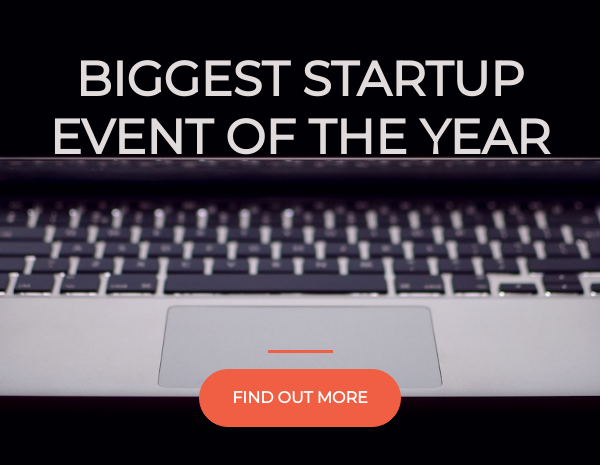
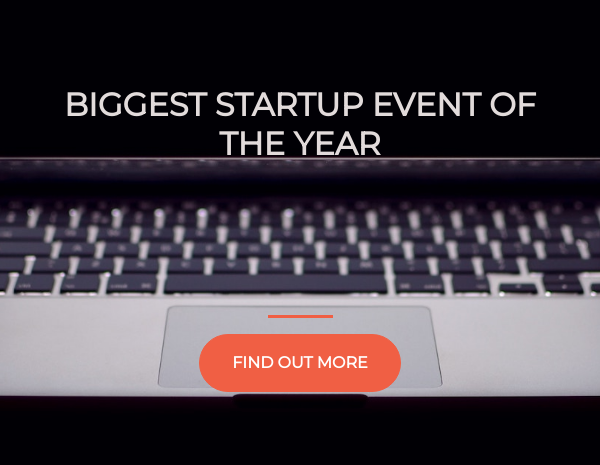
Before and after one commit to JStaRFilms/jstarfilms.github.io, a plain HTML site: page index.html in a window 600 px wide. Shown: the part 161-626 px from the top of the page. Drawn offline with nearby package versions, Linux system fonts and the light colour scheme.

Commit message:
editied responsivenes

```diff
--- a/index.html
+++ b/index.html
@@ -26,7 +26,7 @@
     <div class="container d-flex align-items-center h-100">
       <div class="row">
         <header class="text-center col-12">
-          <h1 class="text-uppercase">
+          <h1 class="text-uppercase phone">
             <strong>Biggest Startup Event Of The Year</strong>
           </h1>
         </header>
--- a/style.css
+++ b/style.css
@@ -45,3 +45,31 @@ hr {
   border-color: #ee4b08;
   border-width: 4px;
 }
+
+@media only screen and (max-width: 600px) {
+  .phone {
+    font-size: 2rem;
+    color: #e2dbdb;
+  }
+  .buffer {
+    height: 5rem;
+  }
+}
+
+@media only screen and (min-width: 400px) {
+  .buffer {
+    height: 8rem;
+  }
+}
+
+@media only screen and (min-width: 900px) {
+  .buffer {
+    height: 10rem;
+  }
+}
+
+@media only screen and (max-width: 1199px) {
+  .buffer {
+    height: 8rem;
+  }
+}
```
Also changed, not shown: Copy of jstar.JPG (added).
